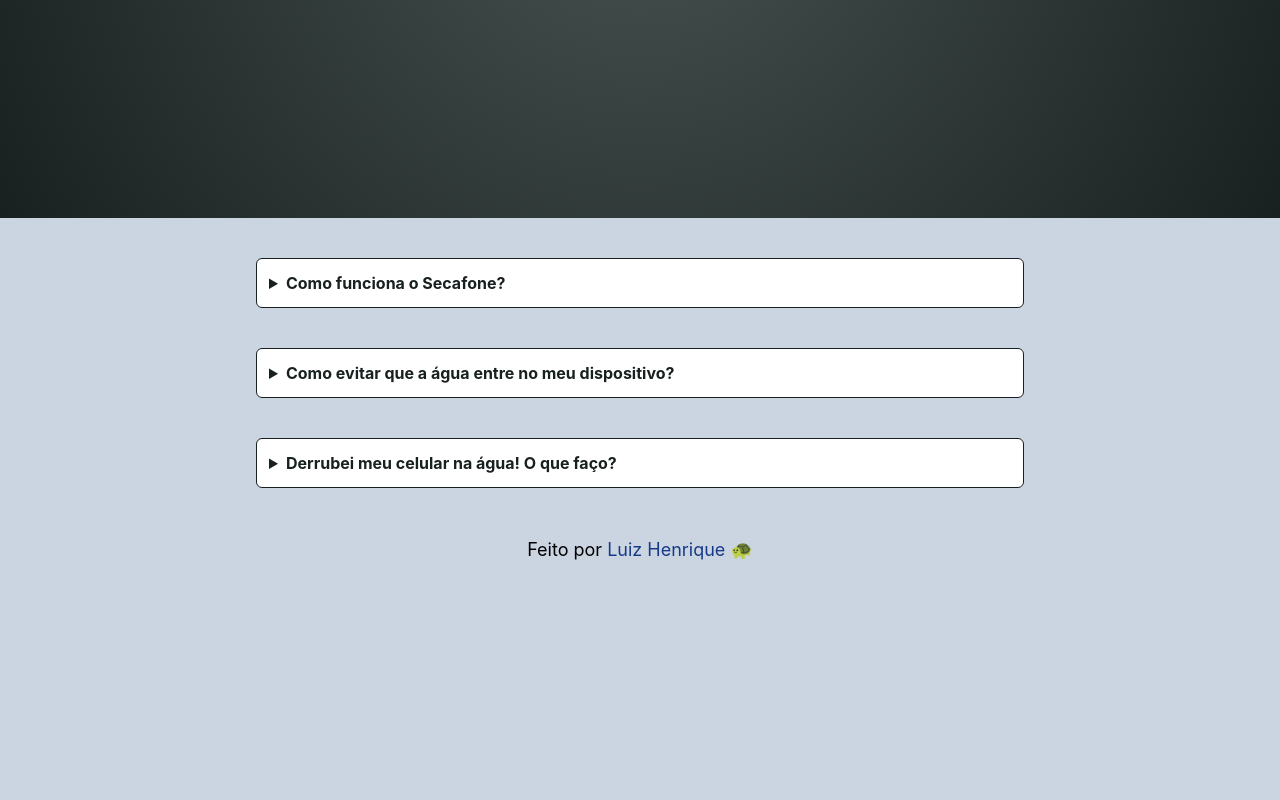
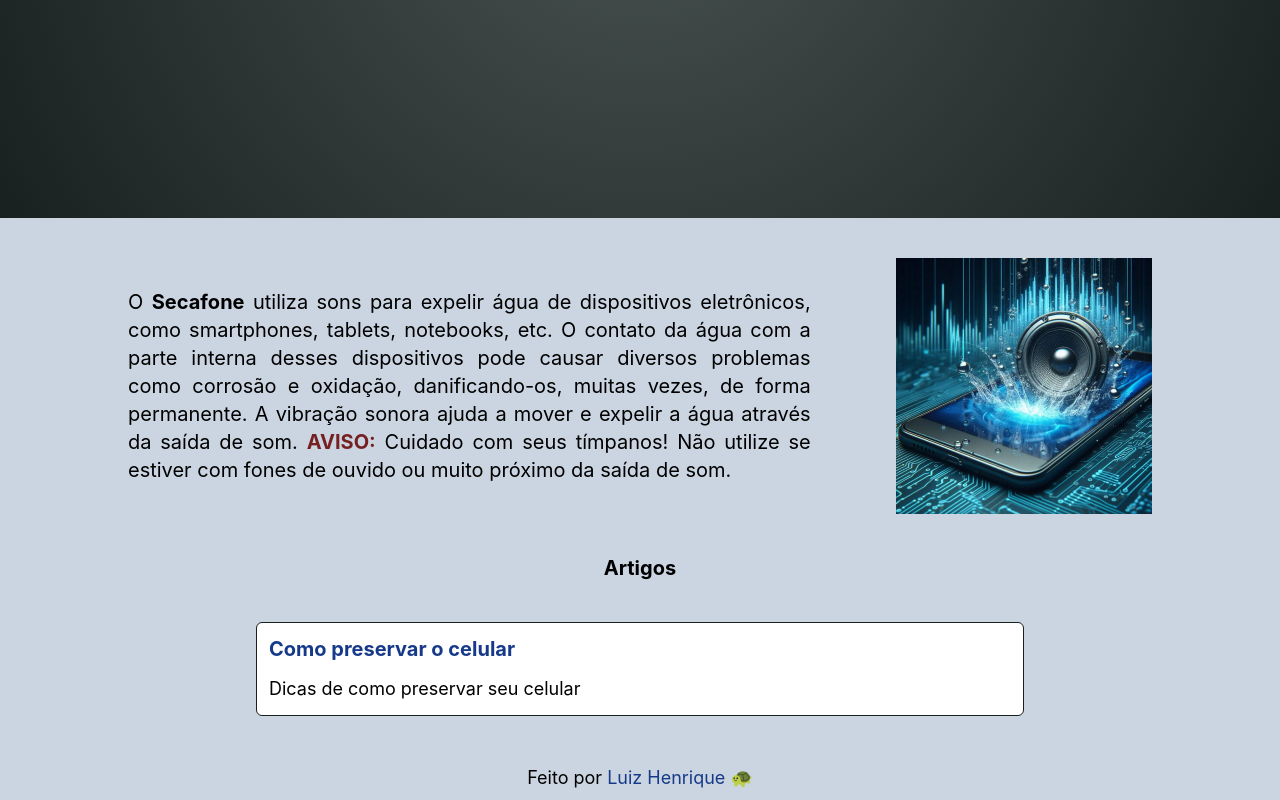
Before and after one commit to luizhf42/secafone, a Vue app: page / in a window 1280 px wide. Shown: the part 502-1302 px from the top of the page. Before the commit the page ends 1074 px from the top, so only its background shows below. Built offline with nearby package versions, Linux system fonts and the light colour scheme.

Commit message:
feat: add articles feature

```diff
--- a/package.json
+++ b/package.json
@@ -10,7 +10,8 @@
   },
   "dependencies": {
     "@vercel/analytics": "^1.2.2",
-    "vue": "^3.3.4"
+    "vue": "^3.3.4",
+    "vue-router": "^4.3.0"
   },
   "devDependencies": {
     "@vitejs/plugin-vue": "^4.2.3",
--- a/src/App.vue
+++ b/src/App.vue
@@ -1,46 +1,12 @@
 <template>
-	<main>
-		<h1>Secafone</h1>
-		<p>Entrou água no celular ou fone de ouvido? É fácil resolver.</p>
-		<Player />
-	</main>
-	<Details>
-		<template #title>Como funciona o Secafone?</template>
-		<template #description>
-			O <strong>Secafone</strong> utiliza sons para expelir água de dispositivos eletrônicos, como smartphones, tablets, notebooks, etc. O contato da água com a parte interna desses dispositivos pode causar diversos problemas como corrosão e oxidação, danificando-os, muitas vezes, de forma permanente. A vibração sonora ajuda a mover e expelir a água através da saída de som. <span>AVISO:</span> Cuidado com seus tímpanos! Não utilize se estiver com fones de ouvido ou muito próximo da saída de som.
-		</template>
-	</Details>
-	<Details>
-		<template #title>Como evitar que a água entre no meu dispositivo?</template>
-		<template #description>
-			Utilize capinhas protetoras, que ajudam a evitar o contato com a água. Não utilize o dispositivo próximo a piscinas, praias, banheiras, etc. O vapor da água também é prejudicial, então evite levar o celular ao banheiro para tomar banho.
-		</template>
-	</Details>
-	<Details>
-		<template #title>Derrubei meu celular na água! O que faço?</template>
-		<template #description>
-			É essencial desligar rapidamente o celular e retirar as peças removíveis (cartões SIM, bateria, etc) e,logo após, secá-lo com um pano. Se possível, leve o aparelho para uma assistência técnica. Caso não haja essa possibilidade, deixe o celular submerso em arroz cru, que ajudará a absorver a umidade. Lembre-se de usar o <strong>Secafone</strong> para expelir a água que permanecer no aparelho.
-		</template>
-	</Details>
+	<router-view></router-view>
 	<Footer />
 </template>
 
 <script setup lang="ts">
-import Player from "./components/Player.vue";
 import Footer from "./components/Footer.vue";
-import Details from "./components/Details.vue";
+
 </script>
 
 <style scoped lang="postcss">
-main {
-	@apply main-background text-white flex flex-col items-center justify-center h-screen-9/10 gap-2 text-center;
-
-	h1 {
-		@apply text-4xl lg:text-5xl font-bold drop-shadow-lg;
-	}
-
-	p {
-		@apply text-lg lg:text-xl w-11/12;
-	}
-}
 </style>
--- /dev/null
+++ b/src/components/Article.vue
@@ -0,0 +1,38 @@
+<template>
+	<div class="wrapper">
+		<router-link to="/">← Voltar</router-link>
+		<main>
+			<h1>{{ articles[slug].title }}</h1>
+			<div v-html="articles[slug].content"></div>
+		</main>
+	</div>
+</template>
+
+<script setup lang="ts">
+import { inject } from "vue";
+import { useRoute } from "vue-router";
+const slug = useRoute().params.articleSlug as string;
+const articles = inject("articles") as any;
+</script>
+
+<style scoped lang="postcss">
+.wrapper {
+	@apply w-10/12 max-w-xl mx-auto pt-4;
+
+	a {
+		@apply font-bold text-anchor;
+	}
+
+	h1 {
+		@apply text-2xl lg:text-3xl font-bold drop-shadow-lg my-4;
+	}
+
+	:deep(h3) {
+		@apply text-lg lg:text-xl font-bold;
+	}
+
+	:deep(p) {
+		@apply text-justify text-base lg:text-lg mt-1 mb-5;
+	}
+}
+</style>
--- /dev/null
+++ b/src/components/ArticleCard.vue
@@ -0,0 +1,32 @@
+<template>
+	<article>
+		<h4>
+			<router-link :to="slug">
+				<slot name="title"></slot>
+			</router-link>
+		</h4>
+		<p>
+			<slot name="description"></slot>
+		</p>
+	</article>
+</template>
+
+<script setup lang="ts">
+const { slug } = defineProps<{
+	slug: string;
+}>();
+</script>
+
+<style lang="postcss" scoped>
+article {
+	@apply my-10 flex flex-col justify-center w-11/12 mx-auto max-w-3xl border border-[#182120] rounded-md bg-white;
+
+	h4 {
+		@apply p-3 text-sm sm:text-base md:text-lg lg:text-xl font-bold text-anchor;
+	}
+
+	p {
+		@apply text-justify text-xs sm:text-sm md:text-base lg:text-lg p-3 pt-0;
+	}
+}
+</style>
--- a/src/components/Details.vue
+++ /dev/null
@@ -1,49 +0,0 @@
-<template>
-	<article>
-		<details>
-			<summary><slot name="title"></slot></summary>
-			<p>
-				<slot name="description"></slot>
-			</p>
-		</details>
-	</article>
-</template>
-
-<script setup lang="ts"></script>
-
-<style lang="postcss" scoped>
-article {
-	@apply my-10 flex flex-col items-center justify-center gap-8 w-4/5 mx-auto max-w-3xl;
-
-	details {
-		@apply cursor-pointer border border-[#182120] rounded-md bg-white w-full;
-	}
-
-	summary {
-		@apply p-3 font-bold text-[#182120];
-	}
-
-	p {
-		@apply text-justify text-sm md:text-base xl:text-lg p-3 pt-0;
-
-		span {
-			@apply text-warning font-bold;
-		}
-	}
-
-	details[open] {
-		animation: openDetails 0.3s ease-out forwards;
-	}
-
-	@keyframes openDetails {
-		from {
-			height: 0;
-			opacity: 0;
-		}
-		to {
-			height: auto;
-			opacity: 1;
-		}
-	}
-}
-</style>
--- /dev/null
+++ b/src/components/Explanation.vue
@@ -0,0 +1,34 @@
+<template>
+	<section>
+		<p>
+			O <strong>Secafone</strong> utiliza sons para expelir água de
+			dispositivos eletrônicos, como smartphones, tablets, notebooks, etc. O
+			contato da água com a parte interna desses dispositivos pode causar
+			diversos problemas como corrosão e oxidação, danificando-os, muitas vezes,
+			de forma permanente. A vibração sonora ajuda a mover e expelir a água
+			através da saída de som. <span>AVISO:</span> Cuidado com seus tímpanos! Não utilize se estiver com fones de ouvido ou muito próximo da saída de som.
+		</p>
+		<img loading="lazy" src="../../assets/images/illustration.webp" alt="" />
+	</section>
+</template>
+
+<script setup lang="ts"></script>
+
+<style lang="postcss" scoped>
+section {
+	@apply my-10 flex flex-col md:flex-row items-center justify-normal md:justify-between gap-8 w-4/5 mx-auto;
+
+	p {
+		@apply md:text-lg lg:text-xl w-full text-justify md:w-2/3;
+
+		span {
+			@apply text-warning font-bold;
+
+		}
+	}
+
+	img {
+		@apply w-full max-w-md md:w-1/4;
+	}
+}
+</style>
--- /dev/null
+++ b/src/components/Home.vue
@@ -0,0 +1,44 @@
+<template>
+	<main>
+		<h1>Secafone</h1>
+		<p>Entrou água no celular ou fone de ouvido? É fácil resolver.</p>
+		<Player />
+	</main>
+	<Explanation />
+	<h3>Artigos</h3>
+	<ArticleCard
+		v-for="article in articles"
+		:key="article.slug"
+		:slug="article.slug"
+	>
+		<template #title>{{ article.title }}</template>
+		<template #description>{{ article.description }}</template>
+	</ArticleCard>
+</template>
+
+<script setup lang="ts">
+import Explanation from "./Explanation.vue";
+import ArticleCard from "./ArticleCard.vue";
+import Player from "./Player.vue";
+import { inject } from "vue";
+
+const articles = inject("articles") as any;
+</script>
+
+<style scoped lang="postcss">
+main {
+	@apply main-background text-white flex flex-col items-center justify-center h-screen-9/10 gap-2 text-center;
+
+	h1 {
+		@apply text-4xl lg:text-5xl font-bold drop-shadow-lg;
+	}
+
+	p {
+		@apply text-lg lg:text-xl w-11/12;
+	}
+
+}
+h3 {
+	@apply text-lg lg:text-xl text-center font-bold;
+}
+</style>
--- a/src/main.ts
+++ b/src/main.ts
@@ -3,5 +3,54 @@ import App from "./App.vue";
 import "./style.css";
 import { inject } from "@vercel/analytics";
 
-createApp(App).mount("#app");
+import Home from "./components/Home.vue";
+import Article from "./components/Article.vue";
+import { createRouter, createWebHistory } from "vue-router";
+
+const routes = [
+	{ path: "/", component: Home },
+	{
+		path: "/:articleSlug",
+		component: Article,
+	},
+];
+
+const router = createRouter({
+	history: createWebHistory(),
+	routes,
+});
+const articles = {
+	"como-preservar-o-celular": {
+		slug: "como-preservar-o-celular",
+		title: "Como preservar o celular",
+		description: "Dicas de como preservar seu celular",
+		content: `<p>O celular é uma extensão vital de nossas vidas diárias, que armazena nossas memórias, contatos e facilita o acesso ao mundo digital. A preservação esse dispositivo é essencial para garantir sua longevidade e desempenho consistente. Afinal, já se imaginou sem seu querido smartphone? Para ajudar a manter seu celular em ótimo estado, aqui estão algumas dicas úteis:</p>
+
+		<h3>Use capinhas e películas</h3>
+
+		<p>
+			Se previnir de acidentes é essencial. Investir nas famosas capinhas e películas é o primeiro passo para manter seu celular seguro contra arranhões, quedas e outros danos acidentais. Esses acessórios atuam como uma armadura, absorvendo impactos e protegendo a integridade física do aparelho.
+		</p>
+
+		<h3>Transporte consciente</h3>
+
+		<p>Capinhas ajudam, mas não são suficientes. Transportar seu celular solto em uma bolsa, se batendo e raspando em outras coisas pode causar danos. Guarde-o em um local que o mantenha seguro e protegido, como um bolso com zíper ou um compartimento separado em sua bolsa. Também tome cuidado ao levar o celular no bolso da calça! Derrubar o coitado na calçada não é nada legal.</p>
+
+		<h3>Cuidado com a bateria</h3>
+
+		<p>Deixar a bateria superaquecer é péssimo. Pode prejudicar a vida útil do celular e até ser arriscado, com risco de estufamento. Também seja consciente ao carregá-la: use carregadores originais e não carregue em voltagens não suportadas.</p>
+
+		<h3>Deixe-o limpinho</h3>
+
+		<p>Manter seu celular limpo não é apenas estético, mas também ajuda a prevenir danos. Use um pano macio para remover poeira, sujeira e impressões digitais da tela e da parte traseira do dispositivo. Evite o uso de produtos químicos agressivos ─ eles podem danificar o dispositivo.</p>
+
+		<h3>Fique alerta com o ambiente</h3>
+
+		<p>Evite exposição a condições extremas, como temperaturas muito altas ou baixas, que podem prejudicar o funcionamento interno do seu celular. Além disso, evite a exposição a líquidos. Caso aconteça um acidente com água, o <strong>Secafone</strong> pode te ajudar!</p>
+
+		<p>Seguindo essas dicas simples, você pode prolongar a vida útil do seu celular, garantindo um desempenho consistente e preservando suas funcionalidades. Isso ajudará a evitar gastos com reparos e substituições, além de contribuir com o planeta ao diminuir o descarte de lixo eletrônico.</p>`,
+	},
+};
+
+createApp(App).use(router).provide("articles", articles).mount("#app");
 inject();
```
Also changed, not shown: 1 other file (tests, documents, lock files or other folders).
